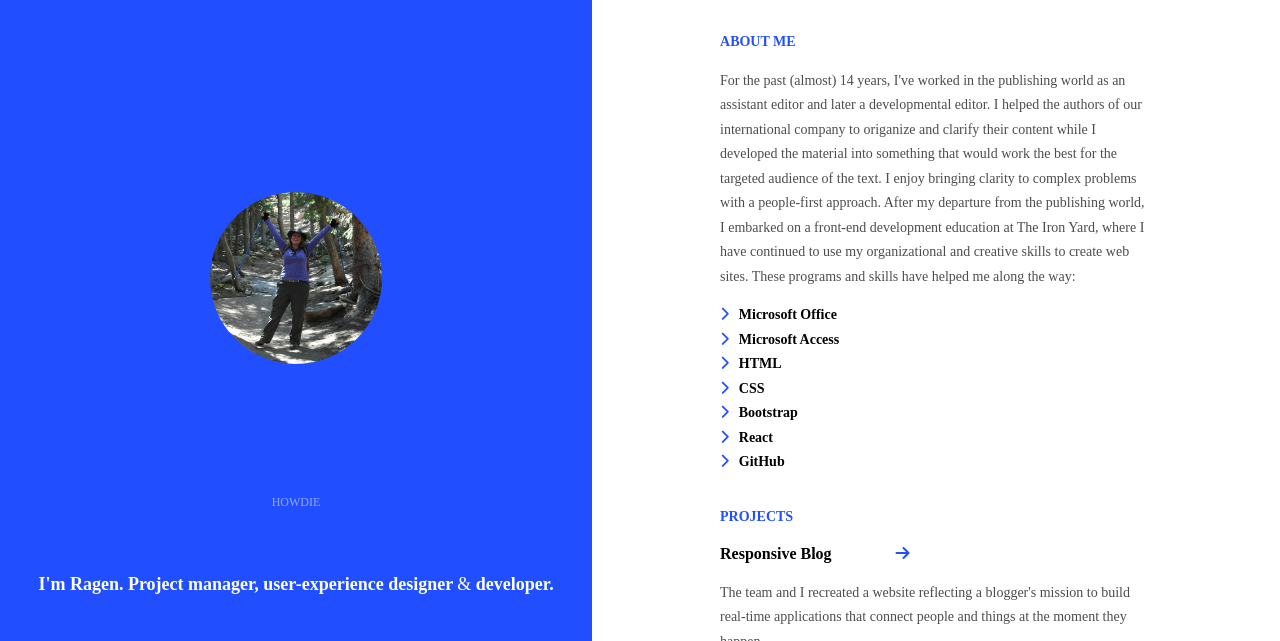
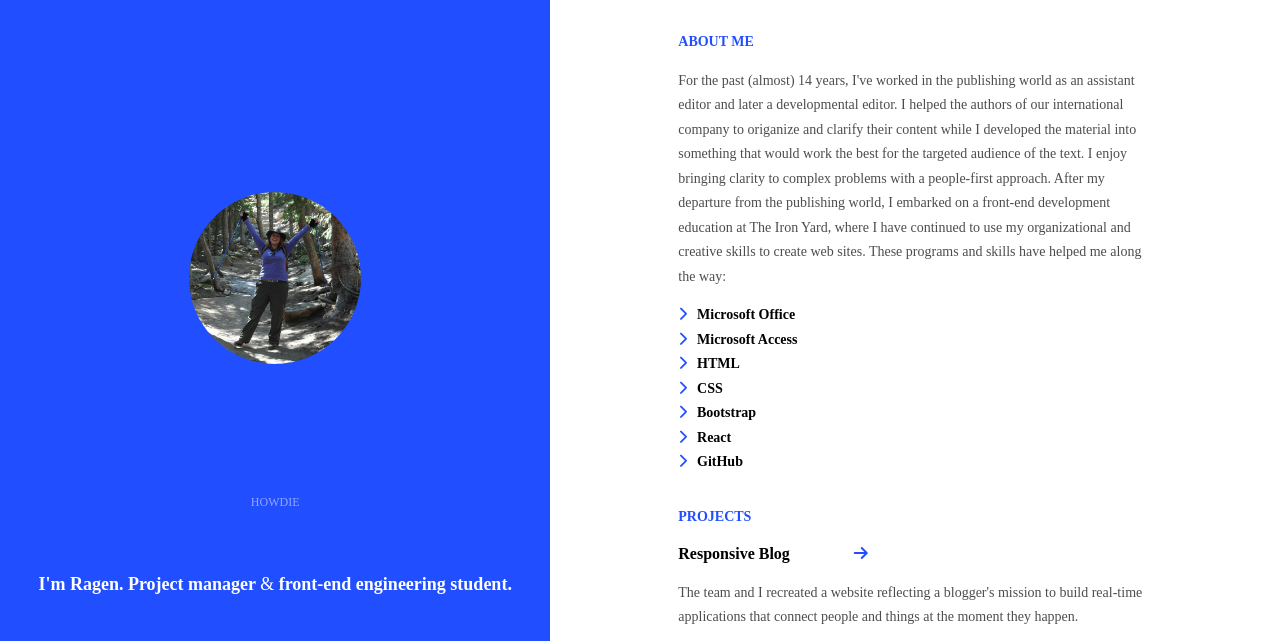
Before and after one commit to RagenS9/d2-recreate-a-responsive-blog, a website: page index.html in a window 1280 px wide. Shown: the top 641 px of the page. Drawn offline with nearby package versions, Linux system fonts and the light colour scheme.

Commit message:
updated content

```diff
--- a/css/global.css
+++ b/css/global.css
@@ -6,7 +6,6 @@ img {
 }
 
 body {
-    /*max-width: 960px;*/
     margin: 0 auto;
     display: flex;
     flex-direction: column;
@@ -64,8 +63,6 @@ button {
     font-size: 9px;
 }
 
-/*tried to make a span to make the text for the kitchener icon different size and weight, but it wouldn't work, so removed it. */
-
 .icon-kitchener {
     flex: 1;
 }
@@ -119,7 +116,6 @@ h2 > span {
 }
 
 /*desktop*/
-/*CSS checker says that there is no above. I've googled several sites, and none will tell me how to set this. I didn't find anything obvious in the resources for front end. And you didn't cover how to do anything except min-width in class, so there's not much I can do at this point but turn it in. */
 
 @media all and (min-width: 2000px) {
     .bio {
--- a/index.html
+++ b/index.html
@@ -15,7 +15,7 @@
     <header>
         <img src="img/profilecrop.jpg" alt="man smiling and posing while hiking">
         <div class="hello">HOWDIE</div>
-        <div class="cam">I'm Ragen. Project manager, user-experience designer <span>&amp;</span> developer.</div>
+        <div class="cam">I'm Ragen. Project manager <span>&amp;</span> front-end engineering student.</div>
 
         <div class="email">
             <button type="submit">Let's Grab a Coffee<i class="fa fa-arrow-right" aria-hidden="true"></i></button>
```
